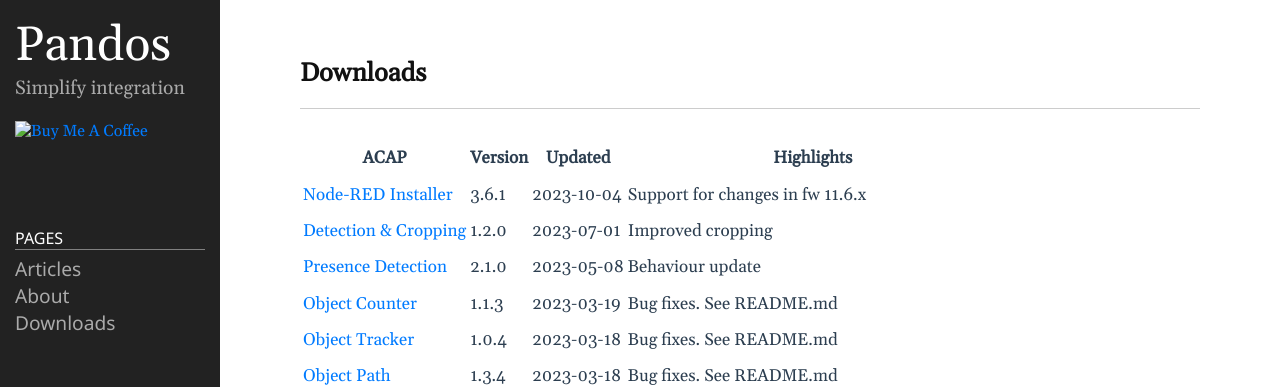
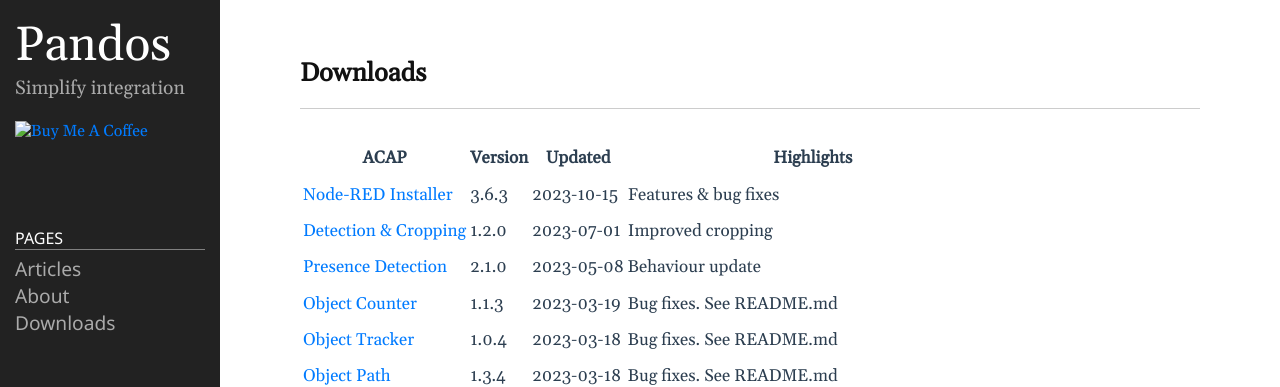
Before and after one commit to pandosme/pandosme.github.io, a Jekyll site: the page built from docs/downloads.md, in a window 1280 px wide. Shown: the top 387 px of the page. Built offline with Jekyll 4.4.1, drawn with Linux system fonts in a browser that asks for light colours.

Commit message:
Update downloads.md

```diff
--- a/docs/downloads.md
+++ b/docs/downloads.md
@@ -6,7 +6,7 @@ permalink: /downloads/
 
 |ACAP | Version| Updated | Highlights |
 |------------------------ |---------- |------------ |-------------------------- |
-|[Node-RED Installer](https://acap.juhlin.me/package/Nodered) |3.6.1 |2023-10-04 | Support for changes in fw 11.6.x |
+|[Node-RED Installer](https://acap.juhlin.me/package/Nodered) |3.6.3 |2023-10-15 | Features & bug fixes |
 |[Detection & Cropping](https://acap.juhlin.me/package/detection) |1.2.0 |2023-07-01 | Improved cropping |
 |[Presence Detection](https://acap.juhlin.me/package/presence) |2.1.0 |2023-05-08 | Behaviour update |
 |[Object Counter](https://acap.juhlin.me/package/ObjectCounter) |1.1.3 |2023-03-19 | Bug fixes.  See README.md |
```
